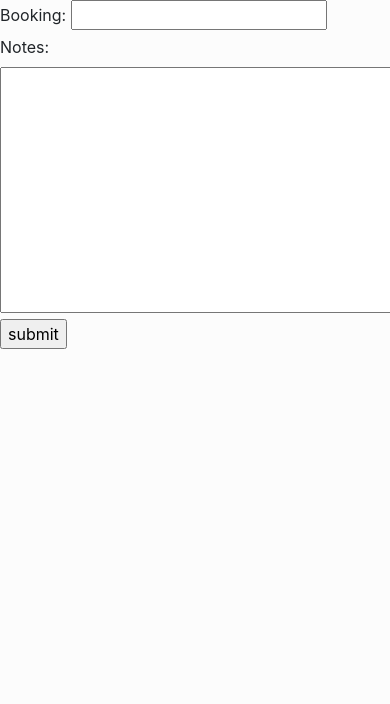
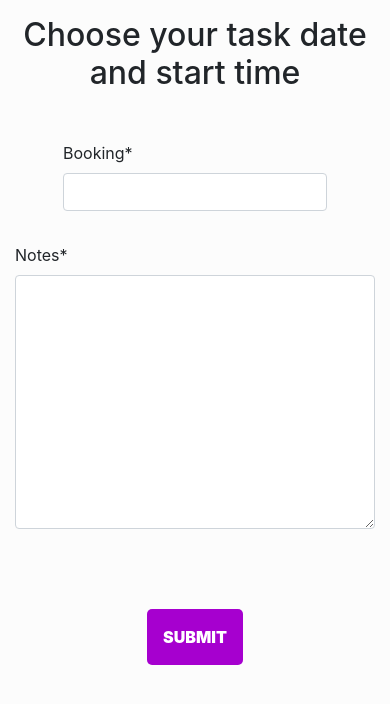
Before and after one commit to j-scu486/taskusagi, a Django app: page /bookings/booking_schedule/1/1/ in a window 390 px wide; the page is wider, and only the part inside the window is pictured. Shown: the top 704 px of that part. Run offline with Django 3.2, Linux system fonts and the light colour scheme; some libraries are stand-ins or nearby versions.

Commit message:
booking schedule front

```diff
--- a/booking/views.py
+++ b/booking/views.py
@@ -78,7 +78,6 @@ def booking_search(request, category):
         pass
 
     results = results.order_by('-price') if price == 'high' else results.order_by('price')
-
 
     return render(request, 'booking/booking_search.html', {'results': results, 'category_name': category_name})
 
--- a/templates/booking/booking.html
+++ b/templates/booking/booking.html
@@ -1,4 +1,5 @@
 {% extends 'base.html' %}
+{% load crispy_forms_tags %}
 
 {% block content %}
     {% if messages %}
@@ -8,12 +9,22 @@
         {% endfor %}
     </ul>
     {% endif %}
-<form method="POST">
-    {% csrf_token %}
-    {{ form.as_p }}
-    <input type="submit" value="submit">
+    <div class="container">
+        <h2 class="mt-3 text-center">Choose your task date and start time</h2>
+        <form method="POST">
+            {% csrf_token %}
+            <div class="form-row justify-content-center my-5">
+                <div class="form-group col-md6 mx-5">
+                    {{ form.booking|as_crispy_field }}
+                </div>
+                <div class="form-group col-md6">
+                    {{ form.notes|as_crispy_field }}
+                </div>
+            </div>
+            <input type="submit" value="submit" class="btn-custom-2" style="text-transform: uppercase; font-weight: 900; margin: 10px auto;">
 
-</form>
+        </form>
+    </div>
 {{ bookings }}
 
 {% endblock %}
```
